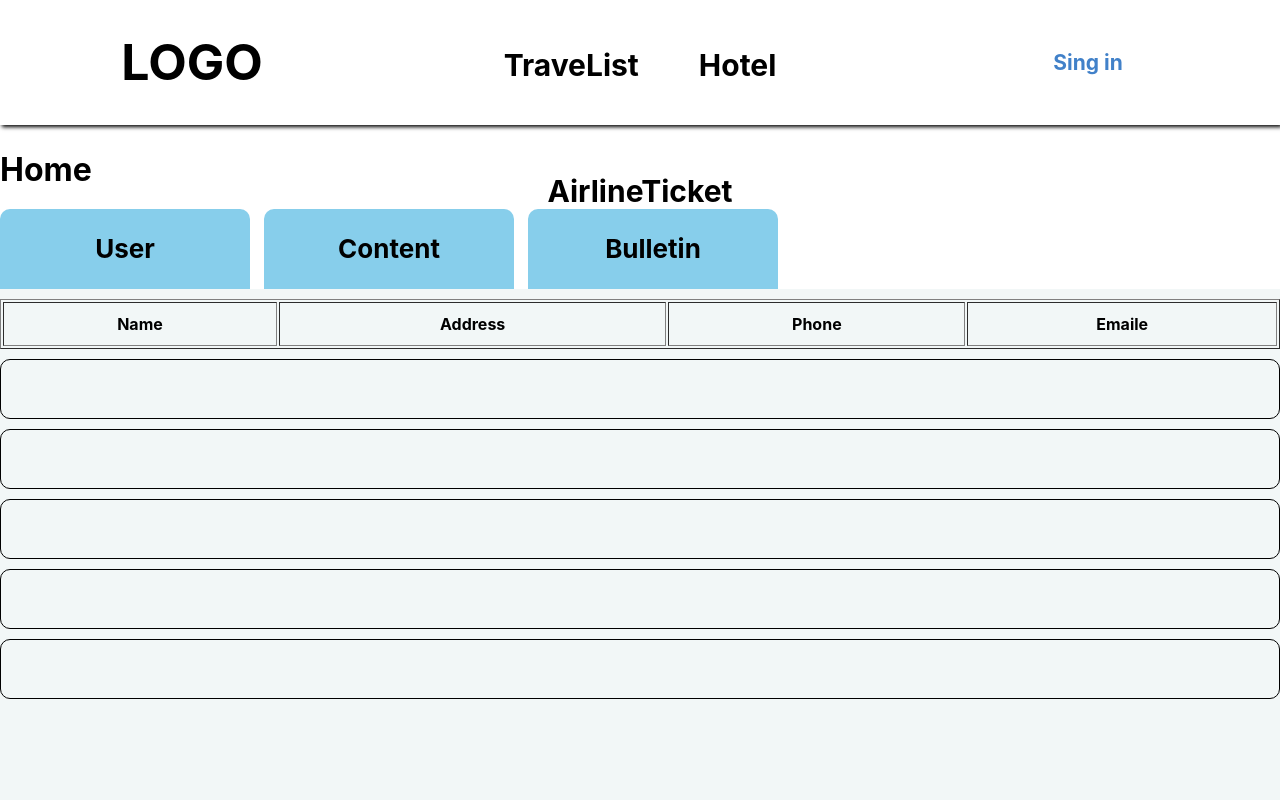
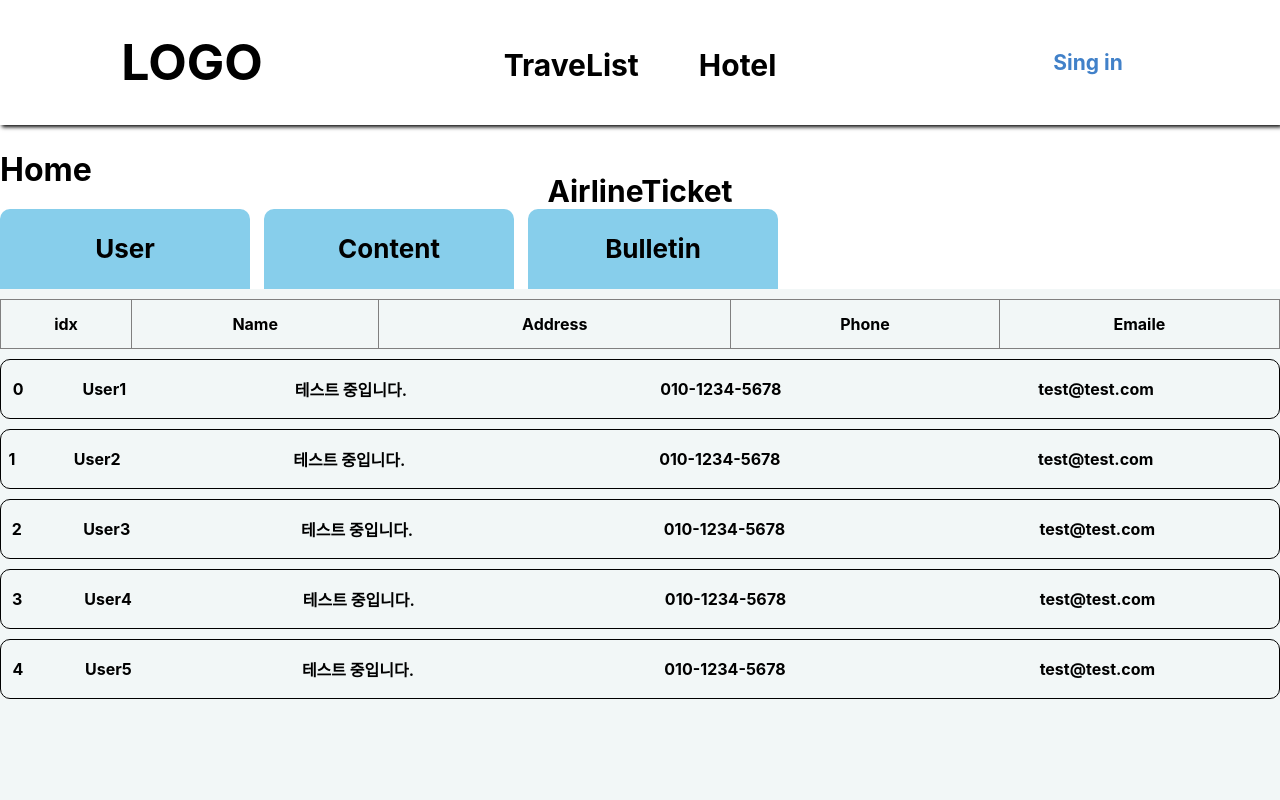
Before and after one commit to ykkc21/Capstone, a React (Create React App) app in the folder project/: page /admin in a window 1280 px wide. Shown: the top 800 px of the page. Built offline with nearby package versions, Linux system fonts and the light colour scheme.

Commit message:
commit
commit

```diff
--- a/project/src/constants/ItemList.jsx
+++ b/project/src/constants/ItemList.jsx
@@ -3,7 +3,17 @@ import style from "../styles/ItemList.module.css";
 const ItemList = (props) => {
   return (
     <Fragment>
-      <div className={style.itemlist}></div>
+      <div className={style.itemlist}>
+        <table>
+          <tr>
+            <th>{props.idx}</th>
+            <th>{props.name}</th>
+            <th>{props.address}</th>
+            <th>{props.phone}</th>
+            <th>{props.email}</th>
+          </tr>
+        </table>
+      </div>
     </Fragment>
   );
 };
--- a/project/src/pages/admin.jsx
+++ b/project/src/pages/admin.jsx
@@ -8,55 +8,35 @@ const admin = () => {
   const items = ["User", "Content", "Bulletin"];
   const UserList = [
     {
-      name: "User1",
-      address: "Text",
+      Name: "User1",
+      Address: "테스트 중입니다.",
       Phone: "010-1234-5678",
       Email: "test@test.com",
     },
     {
-      name: "User2",
-      address: "Text",
+      Name: "User2",
+      Address: "테스트 중입니다.",
       Phone: "010-1234-5678",
       Email: "test@test.com",
     },
     {
-      name: "User3",
-      address: "Text",
+      Name: "User3",
+      Address: "테스트 중입니다.",
       Phone: "010-1234-5678",
       Email: "test@test.com",
     },
     {
-      name: "User4",
-      address: "Text",
+      Name: "User4",
+      Address: "테스트 중입니다.",
       Phone: "010-1234-5678",
       Email: "test@test.com",
     },
     {
-      name: "User5",
-      address: "Text",
+      Name: "User5",
+      Address: "테스트 중입니다.",
       Phone: "010-1234-5678",
       Email: "test@test.com",
     },
-  ];
-
-  const ContentList = [
-    "Content1",
-    "Content2",
-    "Content3",
-    "Content4",
-    "Content5",
-    "Content6",
-    "Content7",
-  ];
-
-  const BulletinList = [
-    "Bulletin1",
-    "Bulletin2",
-    "Bulletin3",
-    "Bulletin4",
-    "Bulletin5",
-    "Bulletin6",
-    "Bulletin7",
   ];
 
   const Check = (e) => {
@@ -101,17 +81,25 @@ const admin = () => {
           <div className={style.MainListBox}>
             <div id="user" className={`${style.UserList} ${style.List}`}>
               <table border={1}>
-                <thead>
                 <tr>
+                  <th>idx</th>
                   <th>Name</th>
                   <th>Address</th>
                   <th>Phone</th>
                   <th>Emaile</th>
                 </tr>
-                </thead>
               </table>
               {UserList.map((items, index) => {
-                return <ItemList key={index} name={items} />;
+                return (
+                  <ItemList
+                    key={index}
+                    idx={index}
+                    name={items.Name}
+                    address={items.Address}
+                    phone={items.Phone}
+                    email={items.Email}
+                  />
+                );
               })}
             </div>
             <div id="content" className={`${style.ContentList} ${style.List}`}>
--- a/project/src/styles/Admin.module.css
+++ b/project/src/styles/Admin.module.css
@@ -45,6 +45,7 @@
 .ControllBox > .MainListBox > .List > table {
   width: 100%;
   height: 50px;
+  border-collapse: collapse;
 }
 
 .ControllBox > .MainListBox > .UserList {
--- a/project/src/styles/ItemList.module.css
+++ b/project/src/styles/ItemList.module.css
@@ -13,3 +13,13 @@
   border-radius: 10px;
   margin: 10px 0px;
 }
+
+.itemlist > table {
+  width: 100%;
+  height: 100%;
+  border-collapse: collapse;
+}
+.itemlist > table > th {
+  width: 50%;
+  height: 100%;
+}
```
Lines whose indentation alone changed are shown as unchanged.
